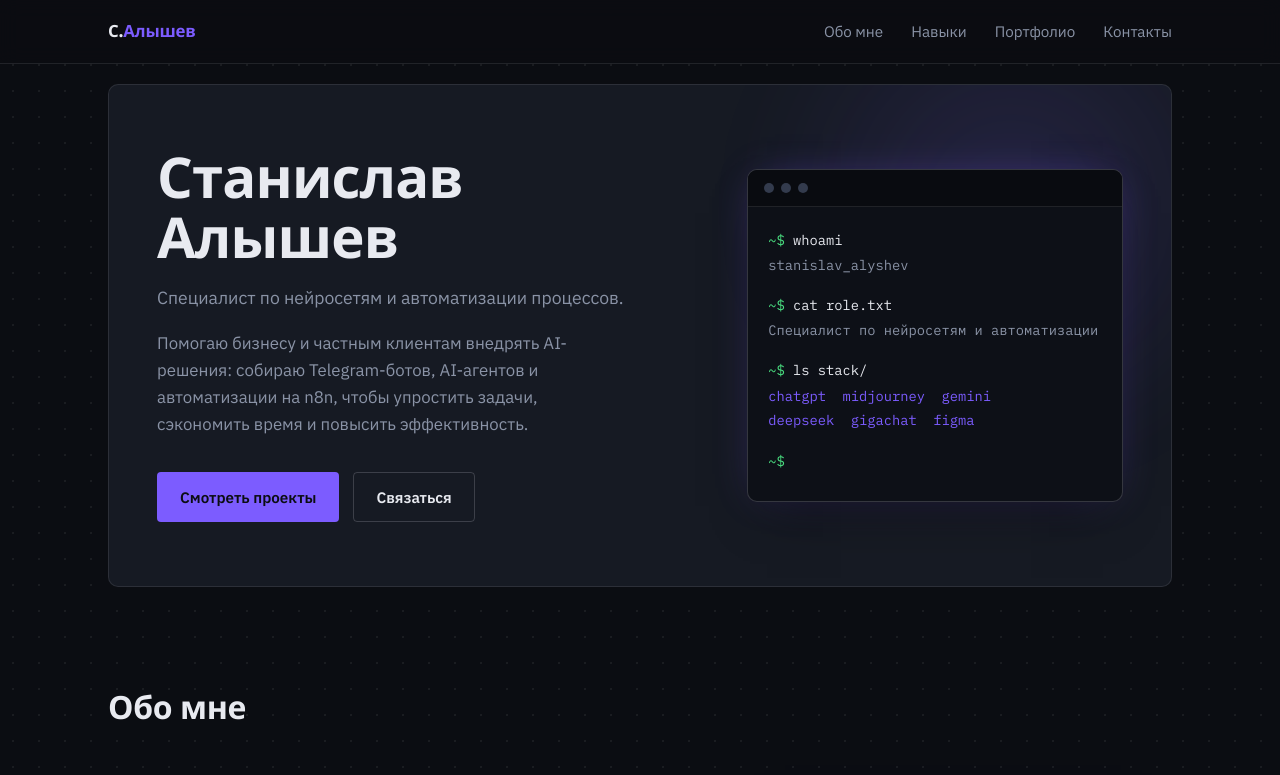
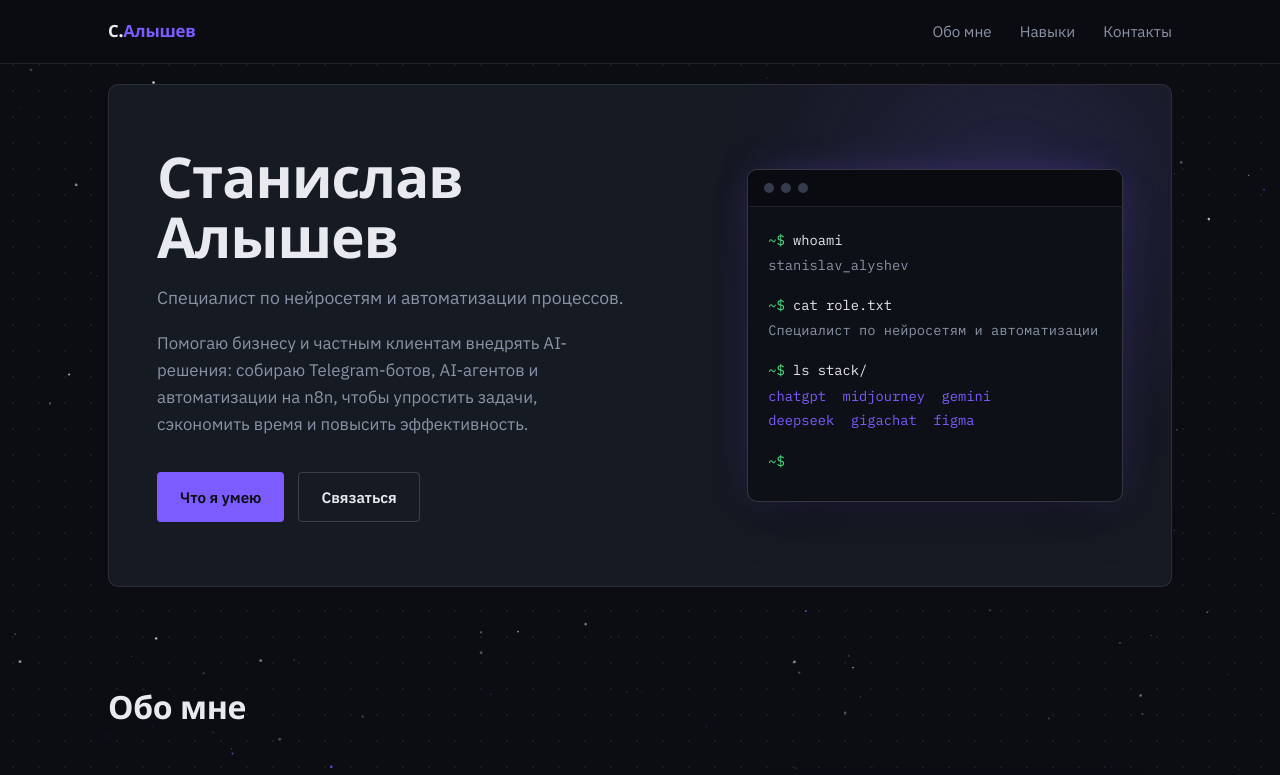
Before and after one commit to astas47-spec/astas47-spec.github.io, a plain HTML site: page index.html in a window 1280 px wide. Shown: the top 775 px of the page. Drawn offline with Linux system fonts and the light colour scheme.

Commit message:
Hide portfolio section, add animated starry sky background
Co-Authored-By: Claude Sonnet 5 <noreply@anthropic.com>

```diff
--- a/index.html
+++ b/index.html
@@ -56,6 +56,7 @@
     pointer-events: none;
     z-index: 0;
   }
+  #stars { position: fixed; inset: 0; width: 100%; height: 100%; z-index: 0; pointer-events: none; }
   header.site, main, footer.site { position: relative; z-index: 1; }
   img { max-width: 100%; display: block; }
   a { color: inherit; }
@@ -342,6 +343,7 @@
 </style>
 </head>
 <body>
+<canvas id="stars" aria-hidden="true"></canvas>
 
 <header class="site">
   <div class="nav-row">
@@ -349,7 +351,6 @@
     <nav class="links">
       <a href="#about">Обо мне</a>
       <a href="#skills">Навыки</a>
-      <a href="#projects">Портфолио</a>
       <a href="#contact">Контакты</a>
     </nav>
   </div>
@@ -367,7 +368,7 @@
           задачи, сэкономить время и повысить эффективность.
         </p>
         <div class="hero-cta">
-          <a class="btn btn-primary" href="#projects">Смотреть проекты</a>
+          <a class="btn btn-primary" href="#skills">Что я умею</a>
           <a class="btn btn-ghost" href="#contact">Связаться</a>
         </div>
       </div>
@@ -438,6 +439,7 @@
       </div>
     </section>
 
+    <!-- Портфолио скрыто до появления реальных проектов. Чтобы вернуть: уберите комментарий и добавьте ссылку на #projects в навигацию.
     <section id="projects" class="reveal">
       <h2 class="section-title">Портфолио</h2>
       <div class="project-list">
@@ -464,6 +466,7 @@
         </a>
       </div>
     </section>
+    -->
 
     <section id="contact" class="reveal">
       <div class="contact-box glow-panel">
@@ -491,6 +494,64 @@
   </footer>
 </main>
 
+<script>
+  // Starry sky background
+  (function () {
+    var c = document.getElementById('stars');
+    if (!c) return;
+    var ctx = c.getContext('2d');
+    var reduce = window.matchMedia('(prefers-reduced-motion: reduce)').matches;
+    var stars = [], shooting = null, w, h, dpr;
+    function resize() {
+      dpr = Math.min(window.devicePixelRatio || 1, 2);
+      w = window.innerWidth; h = window.innerHeight;
+      c.width = w * dpr; c.height = h * dpr;
+      ctx.setTransform(dpr, 0, 0, dpr, 0, 0);
+      var n = Math.round(w * h / 5500);
+      stars = [];
+      for (var i = 0; i < n; i++) {
+        stars.push({
+          x: Math.random() * w, y: Math.random() * h,
+          r: Math.random() * 1.3 + 0.2,
+          a: Math.random() * 0.6 + 0.3,
+          t: Math.random() * 6.28, s: Math.random() * 0.02 + 0.005,
+          v: Math.random() * 0.06 + 0.01,
+          c: Math.random() < 0.15 ? '124,92,255' : '232,234,240'
+        });
+      }
+    }
+    function draw() {
+      ctx.clearRect(0, 0, w, h);
+      for (var i = 0; i < stars.length; i++) {
+        var s = stars[i];
+        if (!reduce) {
+          s.t += s.s; s.y -= s.v;
+          if (s.y < -2) { s.y = h + 2; s.x = Math.random() * w; }
+        }
+        var o = s.a * (0.6 + 0.4 * Math.sin(s.t));
+        ctx.fillStyle = 'rgba(' + s.c + ',' + o.toFixed(3) + ')';
+        ctx.beginPath(); ctx.arc(s.x, s.y, s.r, 0, 6.283); ctx.fill();
+      }
+      if (!reduce) {
+        if (!shooting && Math.random() < 0.004) {
+          shooting = { x: Math.random() * w * 0.8 + w * 0.2, y: Math.random() * h * 0.4, l: 0 };
+        }
+        if (shooting) {
+          var g = ctx.createLinearGradient(shooting.x, shooting.y, shooting.x + 90, shooting.y - 45);
+          g.addColorStop(0, 'rgba(232,234,240,0.9)'); g.addColorStop(1, 'rgba(232,234,240,0)');
+          ctx.strokeStyle = g; ctx.lineWidth = 1.5;
+          ctx.beginPath(); ctx.moveTo(shooting.x, shooting.y);
+          ctx.lineTo(shooting.x + 90, shooting.y - 45); ctx.stroke();
+          shooting.x -= 9; shooting.y += 4.5; shooting.l++;
+          if (shooting.l > 40) shooting = null;
+        }
+        requestAnimationFrame(draw);
+      }
+    }
+    window.addEventListener('resize', function () { resize(); if (reduce) draw(); });
+    resize(); draw();
+  })();
+</script>
 <script>
   // Terminal typing effect
   (function () {
```
